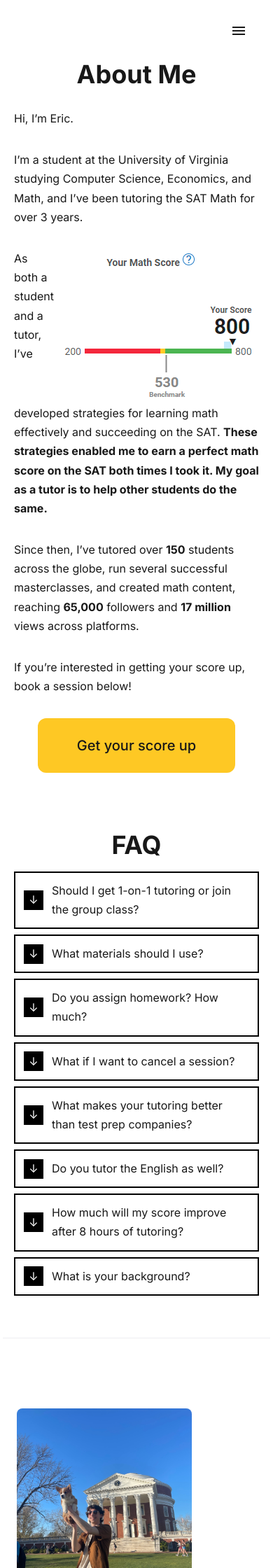
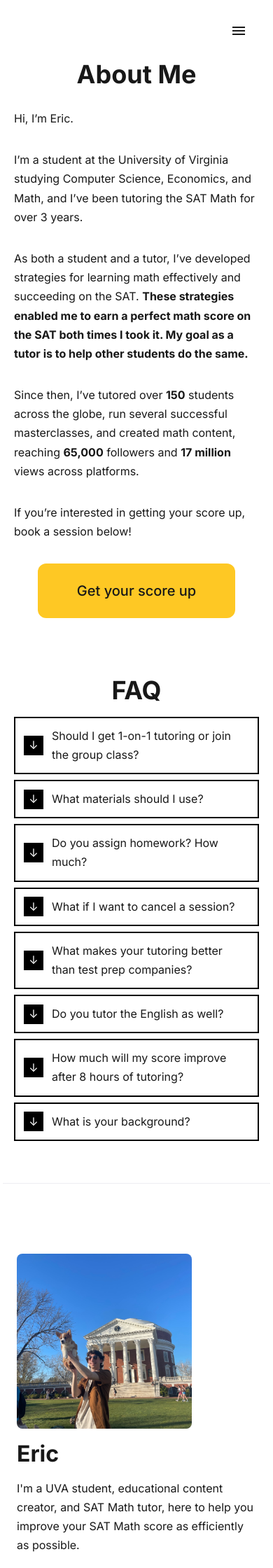
Before and after one commit to qExobyte/qExobyte.github.io, a Jekyll site: the page built from _pages/about.md, in a window 390 px wide. Shown: the top 2240 px of the page at 70% size. Built offline with Jekyll 4.4.1, drawn with Linux system fonts in a browser that asks for light colours; nearby versions of some CDN libraries; some web fonts are replaced.

Commit message:
mobile about page fix

```diff
--- a/_pages/about.md
+++ b/_pages/about.md
@@ -3,11 +3,20 @@ layout: page
 title: About Me
 permalink: /about/
 ---
+
+<style>
+@media only screen and (max-width: 768px) {
+    .about-img {
+        display: none !important;
+    }
+}
+</style>
+
 Hi, I'm Eric.
 
 I'm a student at the University of Virginia studying Computer Science, Economics, and Math, and I've been tutoring the SAT Math for over {{ site.data.settings.stats.years }} years.
 
-<img src="/images/score.jpg" align="right">
+<img class="about-img" src="/images/score.jpg" align="right" alt="score 800">
 As both a student and a tutor, I've developed strategies for learning math effectively and succeeding on the SAT. **These strategies enabled me to earn a perfect math score on the SAT both times I took it. My goal as a tutor is to help other students do the same.**
 
 Since then, I've tutored over **150** students across the globe, run several successful masterclasses, and created math content, reaching **65,000** followers and **{{ site.data.settings.stats.views }} million** views across platforms.
```
